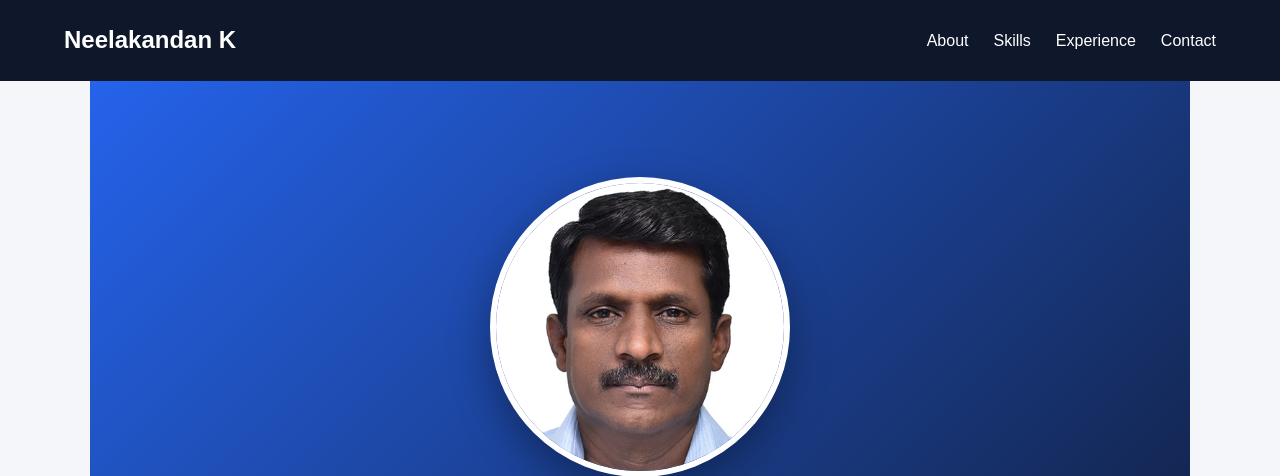
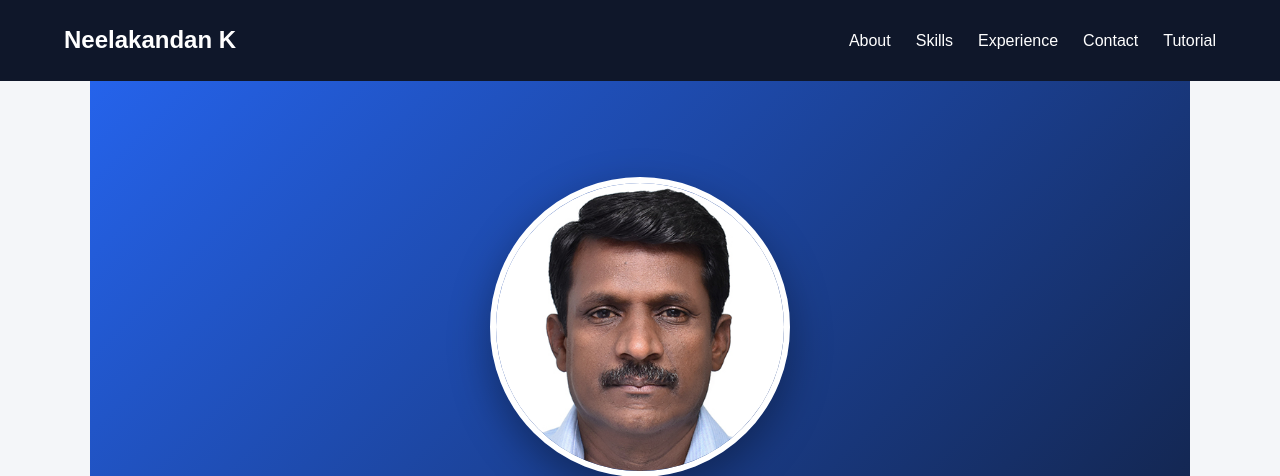
Before and after one commit to karuneelan/portfolio, a Flask app: page / in a window 1280 px wide. Shown: the top 476 px of the page. Run offline with Flask 3, Linux system fonts and the light colour scheme.

```diff
--- a/templates/index.html
+++ b/templates/index.html
@@ -20,6 +20,7 @@
             <li><a href="#skills">Skills</a></li>
             <li><a href="#experience">Experience</a></li>
             <li><a href="#contact">Contact</a></li>
+<li><a href="#contact">Tutorial</a></li>
         </ul>
     </div>
 </nav>
@@ -125,7 +126,10 @@
     </p>
 
 </section>
-
+<section id="Tutorial">
+<h2>Tutorial<h2>
+<p>Cybersecurity<p>
+</section>
 <footer>
 
     <p>© 2026 Neelakandan K. All Rights Reserved.</p>
```
Also changed, not shown: 1 other file.
